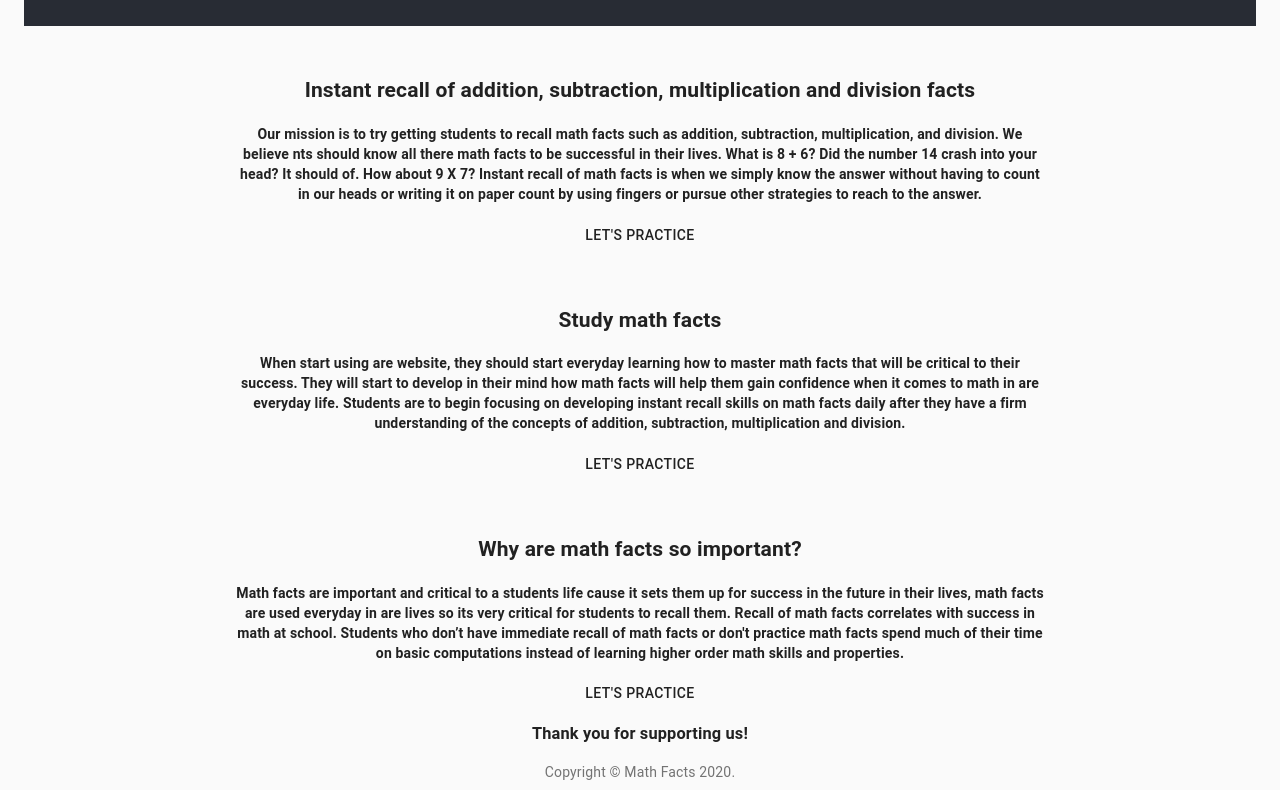
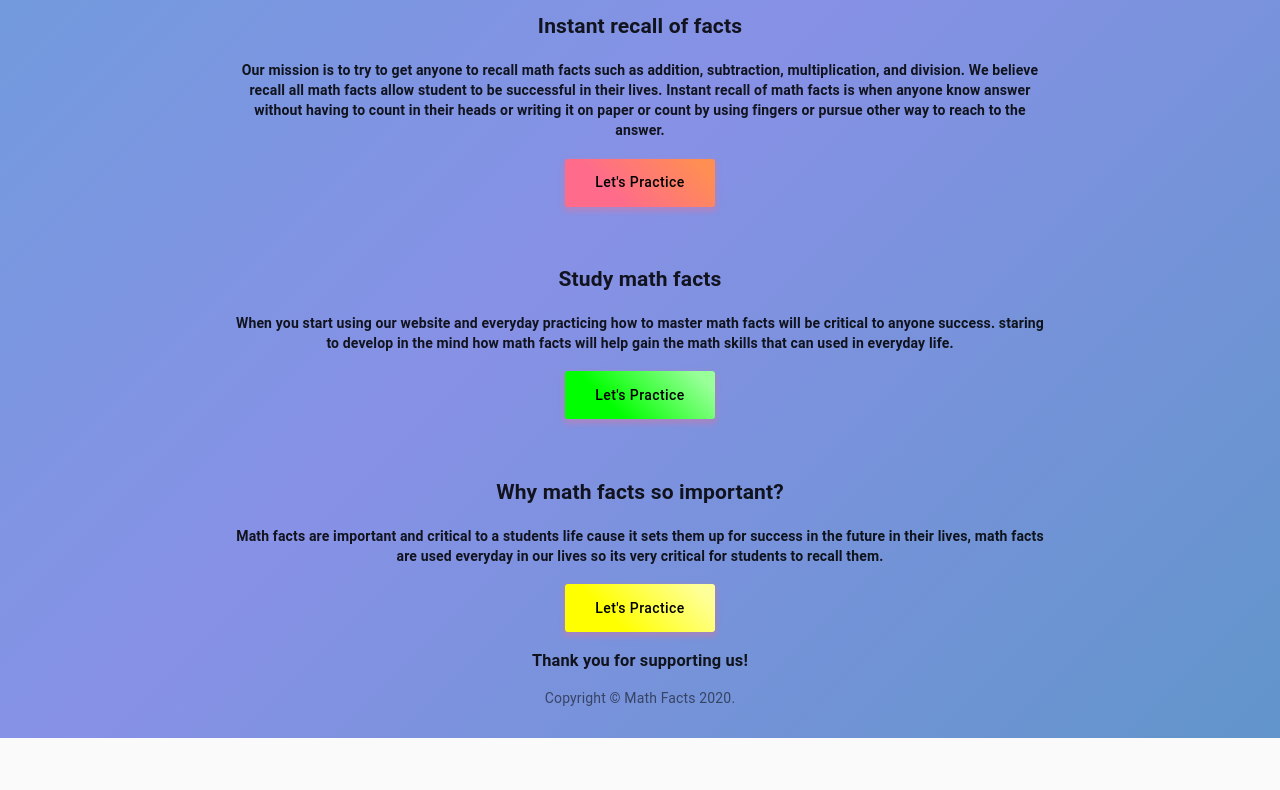
Before and after one commit to mmoufakkir1/math-facts, a React app: page / in a window 1280 px wide. Shown: the part 565-1355 px from the top of the page. After the commit the page ends 1303 px from the top, so only its background shows below. Built offline with nearby package versions, Linux system fonts and the light colour scheme.

Commit message:
added new changes to calculator and homepage

```diff
--- a/src/components/CustomHeader.js
+++ b/src/components/CustomHeader.js
@@ -1,28 +1,38 @@
 import React, { Component } from 'react';
-import Container from '@material-ui/core/Container';
-import Box from '@material-ui/core/Box';
+import { Container, Box, Button,withStyles } from '@material-ui/core';
+
 import logo from './../styles/img/header1.jpg';
-import Link from '@material-ui/core/Link';
-import { withStyles } from '@material-ui/core/styles';
+
 const styles = theme => ({
     link: {
         margin: theme.spacing(1, 1.5),
-    }
+    },
+    root: {
+        background: 'linear-gradient(45deg, #FE6B8B 30%, #FF8E53 90%)',
+        borderRadius: 3,
+        border: 0,
+        color: 'black',
+        height: 48,
+        padding: '0 30px',
+        boxShadow: '0 3px 5px 2px rgba(255, 105, 135, .3)',
+    },
+    label: {
+        textTransform: 'capitalize',
+    },
 });
 
 
 class CustomerHeader extends Component {
     render() {
-
         const { classes } = this.props;
         return (
             <React.Fragment>
                 <Container align="center">
                     <Box my={4}>
-                        <header className="App-header">
+                        <header id='animate-area'>
                             <img src={logo} className="App-logo" alt="logo" />
                             {/* <Link variant="button" color="textPrimary" href="/" className={classes.link}> */}
-                                <h1 className="App-title">{this.props.label}</h1>
+                            <h1>{this.props.label}</h1>
                             {/* </Link> */}
                         </header>
                     </Box>
--- a/src/components/Home.js
+++ b/src/components/Home.js
@@ -1,14 +1,53 @@
 import React, { Component } from 'react';
-import Container from '@material-ui/core/Container';
+import {Container, Button,withStyles } from '@material-ui/core';
 import GridContainer from "./Grid/GridContainer.js";
 import GridItem from "./Grid/GridItem.js";
-import Button from '@material-ui/core/Button';
-import Link from '@material-ui/core/Link';
-import { withStyles } from '@material-ui/core/styles';
+
 const styles = theme => ({
     link: {
         margin: theme.spacing(1, 1.5),
-    }
+    },
+    root1: {
+        background: 'linear-gradient(45deg, #FE6B8B 30%, #FF8E53 90%)',
+        borderRadius: 3,
+        border: 0,
+        color: 'black',
+        height: 48,
+        padding: '0 30px',
+        boxShadow: '0 3px 5px 2px rgba(255, 105, 135, .3)',
+        '&:hover': {
+            backgroundColor: '#0069d9',
+            borderColor: '#0062cc',
+            boxShadow: 'none',
+          },
+      },
+      label1: {
+        textTransform: 'capitalize',
+      },
+    root2: {
+        background: 'linear-gradient(45deg, #00ff00 30%, #99ff99 90%)',
+        borderRadius: 3,
+        border: 0,
+        color: 'black',
+        height: 48,
+        padding: '0 30px',
+        boxShadow: '0 3px 5px 2px rgba(255, 105, 135, .3)',
+      },
+      label2: {
+        textTransform: 'capitalize',
+      },
+      root3: {
+        background: 'linear-gradient(45deg, #ffff00 30%, #ffff99 90%)',
+        borderRadius: 3,
+        border: 0,
+        color: 'black',
+        height: 48,
+        padding: '0 30px',
+        boxShadow: '0 3px 5px 2px rgba(255, 105, 135, .3)',
+      },
+      label3: {
+        textTransform: 'capitalize',
+      },
 });
 
 
@@ -18,76 +57,75 @@ class Home extends Component {
         return (
             <React.Fragment>
                 <Container align="center">
-                    <div className={classes.section}>
-                        <div className={classes.container}>
-                            <GridContainer className={classes.textCenter} justify="center">
+                    <div>
+                        <GridContainer justify="center">
                             <GridItem xs={12} sm={12} md={8}>
-                                    <h2>Instant recall of addition, subtraction, multiplication
-                                        and division facts</h2>
-                                    <h4> Our mission is to try getting students to recall math facts such
+                                <h2>Instant recall of facts</h2>
+                                <h4> Our mission is to try to get anyone to recall math facts such
                                 as addition, subtraction, multiplication, and division. We believe
-                                    nts should know all there math facts to be successful in their lives.
-                                    What is 8 + 6? Did the number 14 crash into your head? It should of.
-                                    How about 9 X 7? Instant recall of math facts
-                                    is when we simply know the answer without having to count in our heads
-                                    or writing it on paper count by using fingers or pursue other
-                                    strategies to reach to the answer.
-
+                                recall all math facts allow student to be successful in their lives.
+                                Instant recall of math facts is when anyone know answer without having to count in their heads
+                                or writing it on paper or count by using fingers or pursue other
+                                way to reach to the answer.
                                     </h4>
                             </GridItem>
                             <GridItem xs={12} sm={8} md={6}>
-                                    <Link variant="button" color="textPrimary" href="/mathfacts" className={classes.link}>
+                                <Button variant="outlined"
+                                    classes={{
+                                        root: classes.root1, // class name, e.g. `classes-nesting-root-x`
+                                        label: classes.label1, // class name, e.g. `classes-nesting-label-x`
+                                      }}
+                                    href="/mathfacts">
                                     Let's practice
-            </Link>
+                                </Button>
                             </GridItem>
                         </GridContainer>
                         <br />
                         <br />
-                            <GridContainer className={classes.textCenter} justify="center">
+                        <GridContainer justify="center">
                             <GridItem xs={12} sm={12} md={8}>
                                 <h2>  Study math facts</h2>
-                                    <h4> When start using are website, they should start everyday learning how
-                                    to master math facts that will be critical to their success.
-                                    They will start to develop in their mind how math facts will
-                                    help them gain confidence when it comes to math in are everyday life.
-                                    Students are to begin focusing on developing instant
-                                    recall skills on math facts daily after they have a firm
-                                    understanding of the concepts of addition, subtraction,
-                                    multiplication and division.
+                                <h4> When you start using our website and everyday practicing how
+                                to master math facts will be critical to anyone success.
+                                staring to develop in the mind how math facts will
+                                help gain the math skills that can used in everyday life.
                                 </h4>
                             </GridItem>
                             <GridItem xs={12} sm={8} md={6}>
-                                    <Link variant="button" color="textPrimary" href="/mathfacts" className={classes.link}>
+                            <Button variant="outlined"
+                                    classes={{
+                                        root: classes.root2, // class name, e.g. `classes-nesting-root-x`
+                                        label: classes.label2, // class name, e.g. `classes-nesting-label-x`
+                                      }}
+                                    href="/mathfacts">
                                     Let's practice
-            </Link>
+                                </Button>
                             </GridItem>
                         </GridContainer>
                         <br />
                         <br />
-                            <GridContainer className={classes.textCenter} justify="center">
+                        <GridContainer justify="center">
                             <GridItem xs={12} sm={12} md={8}>
-                                    <h2>Why are math facts so important?</h2>
+                                <h2>Why math facts so important?</h2>
                                 <h4>Math facts are important and critical to a students life cause it sets
                                 them up for success in the future in their lives, math facts are used
-                                    everyday in are lives so its very critical for students to recall them.
-
-                                    Recall of math facts correlates with success in math at school.
-                                    Students who don’t have immediate recall of
-                                    math facts or don't practice  math facts spend much of their
-                                    time on basic computations instead of learning higher order
-                                           math skills and properties. </h4>
+                                everyday in our lives so its very critical for students to recall them. </h4>
                             </GridItem>
                             <GridItem xs={12} sm={8} md={6}>
-                                    <Link variant="button" color="textPrimary" href="/mathfacts" className={classes.link}>
+                            <Button variant="outlined"
+                                    classes={{
+                                        root: classes.root3, // class name, e.g. `classes-nesting-root-x`
+                                        label: classes.label3, // class name, e.g. `classes-nesting-label-x`
+                                      }}
+                                    href="/mathfacts">
                                     Let's practice
-            </Link>
+                                </Button>
                             </GridItem>
                         </GridContainer>
-                            <div className={classes.textCenter + " " + classes.sharingArea}>
+                        <div>
                             <GridContainer justify="center">
                                 <h3>Thank you for supporting us!</h3>
                             </GridContainer>
-                            </div>
                         </div>
                     </div>
 
--- a/src/components/MathFacts.js
+++ b/src/components/MathFacts.js
@@ -1,32 +1,13 @@
 import React, { Component } from 'react';
 import _ from 'lodash';
-import { withStyles } from '@material-ui/core/styles';
-import Radio from '@material-ui/core/Radio';
-import RadioGroup from '@material-ui/core/RadioGroup';
-import FormControlLabel from '@material-ui/core/FormControlLabel';
-import FormControl from '@material-ui/core/FormControl';
-import FormLabel from '@material-ui/core/FormLabel';
-import MenuItem from '@material-ui/core/MenuItem';
-import Select from '@material-ui/core/Select';
-import Container from '@material-ui/core/Container';
-import Button from '@material-ui/core/Button';
-import Divider from '@material-ui/core/Divider';
-import Modal from '@material-ui/core/Modal';
-import Backdrop from '@material-ui/core/Backdrop';
-import Fade from '@material-ui/core/Fade';
-import Table from '@material-ui/core/Table';
-import TableBody from '@material-ui/core/TableBody';
-import TableCell from '@material-ui/core/TableCell';
-import TableContainer from '@material-ui/core/TableContainer';
-import TableHead from '@material-ui/core/TableHead';
-import TableRow from '@material-ui/core/TableRow';
-import Paper from '@material-ui/core/Paper';
-import Grid from '@material-ui/core/Grid';
-import ButtonGroup from '@material-ui/core/ButtonGroup';
-import Box from '@material-ui/core/Box';
-import IconButton from '@material-ui/core/IconButton';
+import {
+    withStyles, Radio, RadioGroup, FormControlLabel, FormControl, FormLabel, MenuItem, Select, Container
+    , Button, Divider, Modal, Backdrop, Fade, Table, TableBody, TableCell, TableContainer, TableHead, TableRow, Paper, Grid,
+    ButtonGroup, Box, IconButton
+} from '@material-ui/core';
 import CloseIcon from '@material-ui/icons/Close';
 import { generateEquations } from '../global';
+import GridContainer from "./Grid/GridContainer.js";
 import './../styles/MathFacts.css'
 
 
@@ -50,7 +31,7 @@ const styles = theme => ({
         justifyContent: 'center',
     },
     paperDisplay: {
-        backgroundColor: theme.palette.background.paper,
+        background: 'linear-gradient(45deg, #b3e6ff 30%, #e6f7ff 90%)',
         boxShadow: theme.shadows[5],
         padding: theme.spacing(2, 4, 3),
     },
@@ -67,6 +48,30 @@ const styles = theme => ({
     },
     table: {
         minWidth: 650,
+    },
+    root1: {
+        background: 'linear-gradient(45deg, #ff66cc 30%, #ffb3e6 90%)',
+        borderRadius: 3,
+        border: 0,
+        color: 'black',
+        height: 48,
+        padding: '0 30px',
+        boxShadow: '0 3px 5px 2px rgba(255, 105, 135, .3)',
+    },
+    label1: {
+        textTransform: 'capitalize',
+    },
+    rootClear: {
+        background: 'linear-gradient(45deg, #ff66cc 30%, #ffb3e6 90%)',
+        borderRadius: 3,
+        border: 0,
+        color: 'black',
+        height: 48,
+        padding: '0 30px',
+        boxShadow: '0 3px 5px 2px rgba(255, 105, 135, .3)',
+    },
+    labelClear: {
+        textTransform: 'capitalize',
     },
 });
 
@@ -238,8 +243,21 @@ class MathFacts extends Component {
                         <MenuItem value={20}>20</MenuItem>
                         <MenuItem value={30}>30</MenuItem>
                     </Select>
-                    <Button variant="contained" disabled={start} onClick={this.handleSelectChange}>START</Button>
+                    <br />
+                    <br />
+                    <Button variant="outlined"
+                        classes={{
+                            root: classes.root1,
+                            label: classes.label1,
+                        }}
+                        onClick={this.handleSelectChange}>
+                        START
+                                </Button>
+                    <br />
+                    <br />
                 </FormControl>
+                <br />
+                <br />
                 {/* Modal setup */}
                 {openModal ?
                     <Modal disableBackdropClick
@@ -262,8 +280,8 @@ class MathFacts extends Component {
                                             <TableHead>
                                                 <TableRow>
                                                     <TableCell>Equation</TableCell>
+                                                    <TableCell align="right">Student Answer</TableCell>
                                                     <TableCell align="right">Answer</TableCell>
-                                                    <TableCell align="right">Student Answer</TableCell>
                                                 </TableRow>
                                             </TableHead>
                                             <TableBody>
@@ -272,8 +290,8 @@ class MathFacts extends Component {
                                                         <TableCell component="th" scope="row">
                                                             <div dangerouslySetInnerHTML={{ __html: `${row.equation}` }} />
                                                         </TableCell>
+                                                        <TableCell align="right">{row.studentAnswer}</TableCell>
                                                         <TableCell align="right">{row.correctAnswer}</TableCell>
-                                                        <TableCell align="right">{row.studentAnswer}</TableCell>
                                                     </TableRow>
                                                 ))}
                                             </TableBody>
@@ -281,7 +299,7 @@ class MathFacts extends Component {
                                     </TableContainer>
                                     <Button onClick={this.handleModalClose}>CLOSE</Button>
                                 </div>
-                                : <div className={classes.paper}>
+                                : <div className={classes.paperDisplay}>
                                     <IconButton aria-label="close" className={classes.closeButton} onClick={this.handleModalClose}>
                                         <CloseIcon />
                                     </IconButton>
@@ -291,13 +309,13 @@ class MathFacts extends Component {
 
                                         <div><h2 dangerouslySetInnerHTML={{ __html: `${equations[step].equation}` }}></h2></div>
                                         <div class="calculator">
-                                            <input type="number" style={{ padding: '20px' }} value={inputNumber} onChange={() => { }} onKeyPress={this.handleKeyPad} />
+                                            <input type="number" readonly style={{ padding: '20px' }} value={inputNumber} onChange={() => { }} onKeyPress={this.handleKeyPad} />
 
                                             <div class="calculator-buttons">
                                                 <Button name="1" Class="calc-button" onClick={e => this.onClick(e.currentTarget.name)}>1</Button>
                                                 <Button name="2" Class="calc-button" onClick={e => this.onClick(e.currentTarget.name)}>2</Button>
                                                 <Button name="3" Class="calc-button" onClick={e => this.onClick(e.currentTarget.name)}>3</Button>
-                                                <Button name="C" Class="calc-button" onClick={e => this.onClick(e.currentTarget.name)}>C</Button>
+                                                <Button name="C" Class="calc-button is-clear" onClick={e => this.onClick(e.currentTarget.name)}>C</Button>
 
                                                 <Button name="4" Class="calc-button" onClick={e => this.onClick(e.currentTarget.name)}>4</Button>
                                                 <Button name="5" Class="calc-button" onClick={e => this.onClick(e.currentTarget.name)}>5</Button>
@@ -317,6 +335,11 @@ class MathFacts extends Component {
                         </Fade>
                     </Modal>
                     : null}
+                <div>
+                    <GridContainer justify="center">
+                        <h3>Thank you for supporting us!</h3>
+                    </GridContainer>
+                </div>
 
             </Container>
 
--- a/src/index.js
+++ b/src/index.js
@@ -17,6 +17,7 @@ import About from './components/About';
 import Home from './components/Home';
 import Copyright from './components/Copyright'
 import CustomHeader from './components/CustomHeader'
+import './styles/background.css'
 
 const header = 'Math Facts';
 
--- a/src/styles/MathFacts.css
+++ b/src/styles/MathFacts.css
@@ -66,14 +66,13 @@ body          {
 }
 
 /* span across 3 columns */
-.is-zero,
-.is-clear   {
+.is-zero {
   grid-column: span 3;
 }
 
 /* go blue */
 .is-clear   {
-  background: #3572DB;
+  background: rgb(182, 57, 35);
 }
 
 .is-equals {
--- /dev/null
+++ b/src/styles/background.css
@@ -0,0 +1,17 @@
+body {
+	background: linear-gradient(-45deg, #1b9c96, #8791e6, #2fb8bd, #6ad693);
+	background-size: 400% 400%;
+	animation: gradient 15s ease infinite;
+}
+
+@keyframes gradient {
+	0% {
+		background-position: 0% 50%;
+	}
+	50% {
+		background-position: 100% 50%;
+	}
+	100% {
+		background-position: 0% 50%;
+	}
+}
```
Also changed, not shown: src/components/MenuAppBar.js (+4 -9 lines), src/styles/Main.css (+14 -0 lines), src/components/Main.js (line endings or trailing spaces), src/styles/img/bg-clouds1.jpg (added), src/styles/img/bg-clouds2.png (added), 1 other file. Lines whose indentation alone changed are shown as unchanged.
